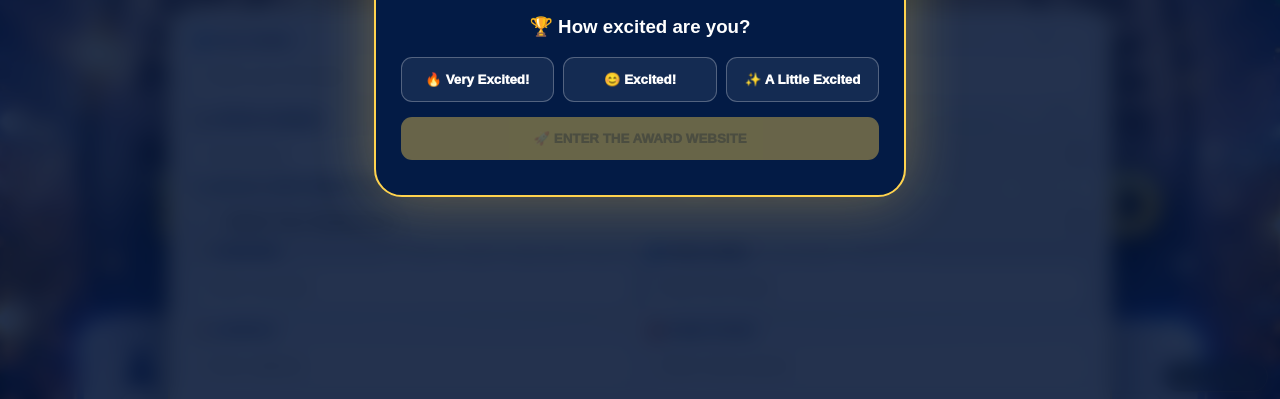
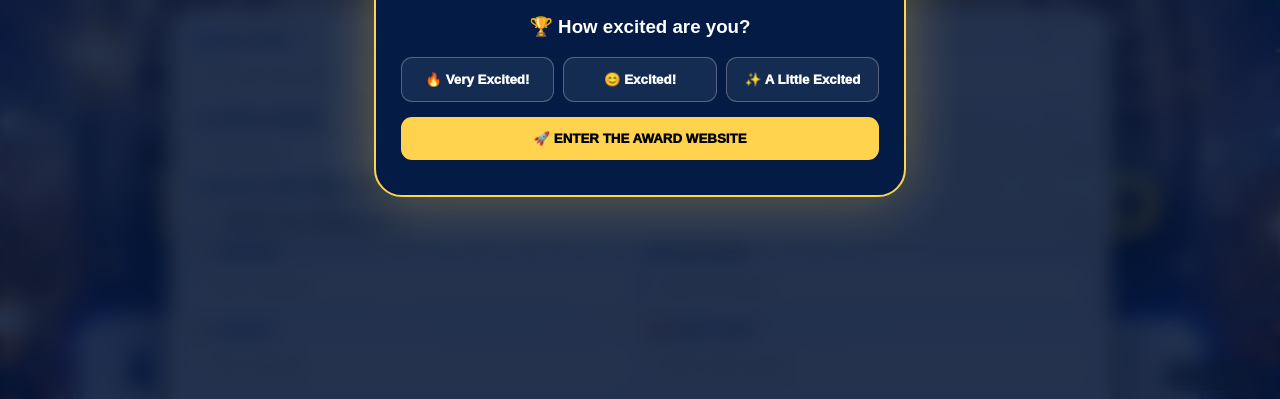
Before and after one commit to 4tvibez/head-of-state-award, a website: page public/index.html in a window 1280 px wide. Shown: the part 396-795 px from the top of the page. Drawn offline with Linux system fonts and the light colour scheme.

Commit message:
Update index.html
Fix the welcome screen button

```diff
--- a/public/index.html
+++ b/public/index.html
@@ -424,7 +424,7 @@ button{
       <button type="button" data-v="A Little Excited">✨ A Little Excited</button>
     </div>
 
-    <button id="enter" class="enter" disabled>
+    <button id="enter" class="enter">
       🚀 ENTER THE AWARD WEBSITE
     </button>
   </div>
```
